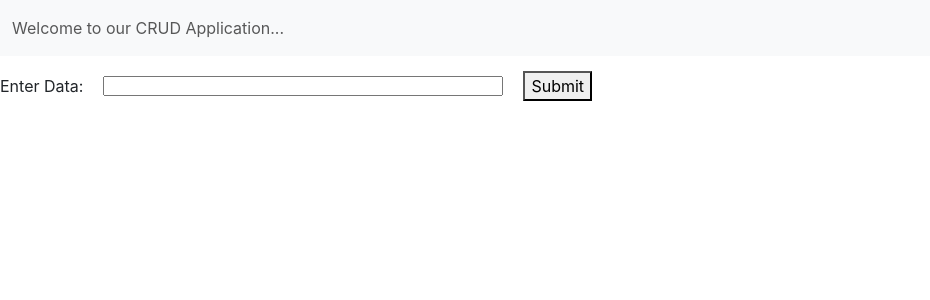
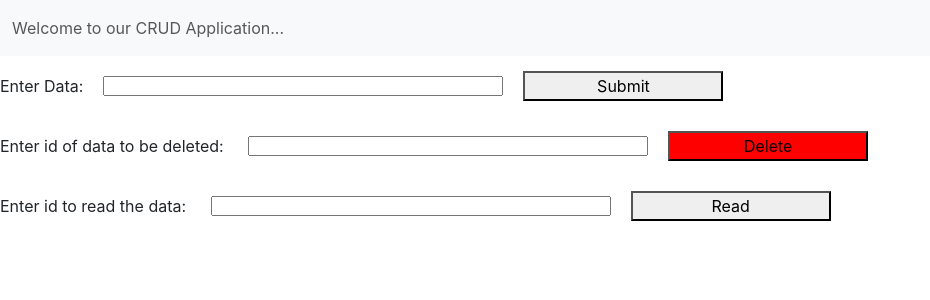
Before and after one commit to mradulnatani/CRUD-app, a React (Create React App) app: page / in a window 1280 px wide. Shown: the top 300 px of the page, without its empty margins (0-930 px from the left). Built offline with nearby package versions, Linux system fonts and the light colour scheme.

Commit message:
Added Read and delete forms to the UI

```diff
--- a/src/App.js
+++ b/src/App.js
@@ -1,11 +1,15 @@
 import './App.css';
 import Header from './Header.js';
 import Main from './Main.js';
+import DeleteData from './deleteData.js';
+import ReadData from './readData.js'
 function App() {
     return(
         <>
         <Header/>
         <Main/>
+        <DeleteData/>
+        <ReadData/>
     </>
     );
 }
--- a/src/Main.js
+++ b/src/Main.js
@@ -8,7 +8,7 @@ export default function Main() {
     return(
         <>
         Enter Data:<input type='text'onChange={getData} style={{margin:20, height:20, width:400, padding:0}}></input>
-        <button onClick={()=>{setPrint(true)}}>Submit</button>
+        <button onClick={()=>{setPrint(true)}} style={{width:200}}>Submit</button>
         {
             print?
             <p>{data}</p>
--- /dev/null
+++ b/src/deleteData.js
@@ -0,0 +1,10 @@
+import React from 'react'
+
+export default function deleteData() {
+  return (
+    <div>
+      Enter id of data to be deleted: <input type='text' style={{margin:20, height:20, width:400, padding:0}}></input>
+      <button style={{backgroundColor:'red',width:200}}>Delete</button>
+    </div>
+  )
+}
--- /dev/null
+++ b/src/readData.js
@@ -0,0 +1,10 @@
+import React from 'react'
+
+export default function readData() {
+  return (
+    <div>
+      Enter id to read the data: <input type='text' style={{margin:20, height:20, width:400, padding:0}}></input>
+      <button style={{width:200}}>Read</button>
+    </div>
+  )
+}
```
